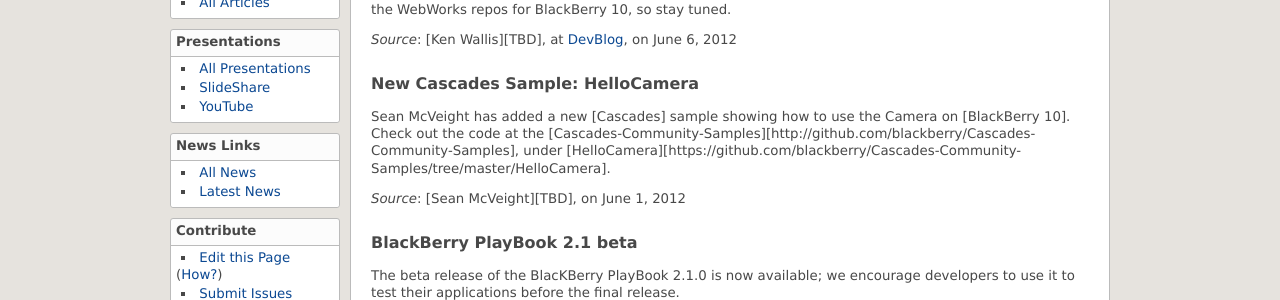
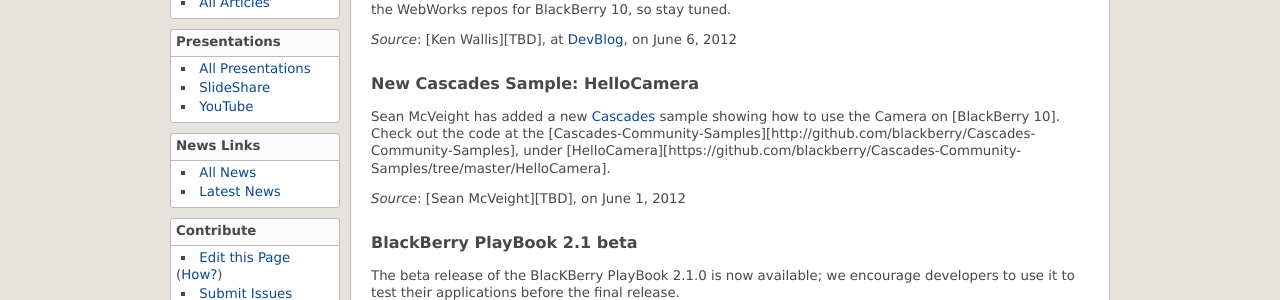
Before and after one commit to blackberry/Community, a Jekyll site: the page built from news/Latest_News.md, in a window 1280 px wide. Shown: the part 252-552 px from the top of the page. Built offline with Jekyll 4.4.1, drawn with Linux system fonts in a browser that asks for light colours; some of the changed lines change nothing that is shown.

Commit message:
Update gh-pages

```diff
--- a/_includes/news-defs.md
+++ b/_includes/news-defs.md
@@ -5,3 +5,4 @@
 [devblog]: <http://devblog.blackberry.com"> "Inside BlackBerry DevBlog"
 
 [bbuijs]: <../bbUIjs.html> "A WebWorks-based Framework to write HTML5 applications using BBOS and BB10 Conventions"
+[cascades]: <../Cascades.html> "Cascades Native Framework"
```
